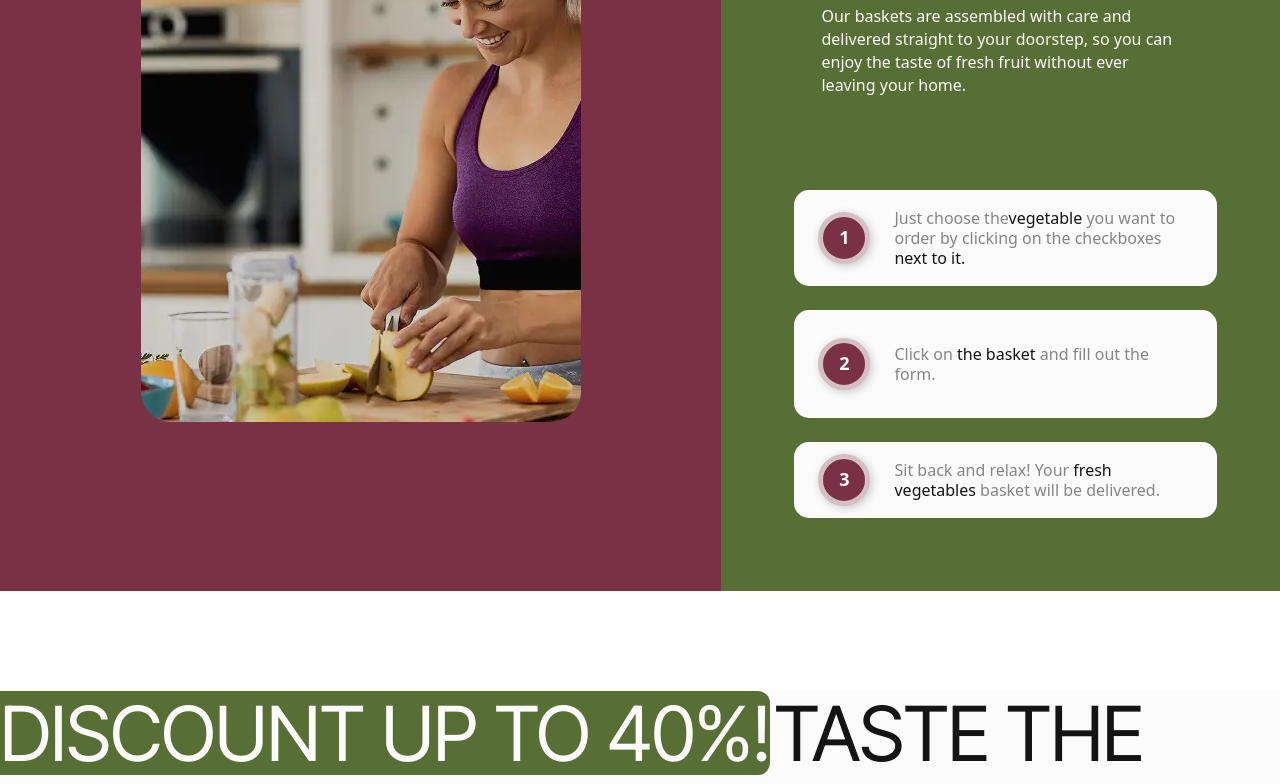
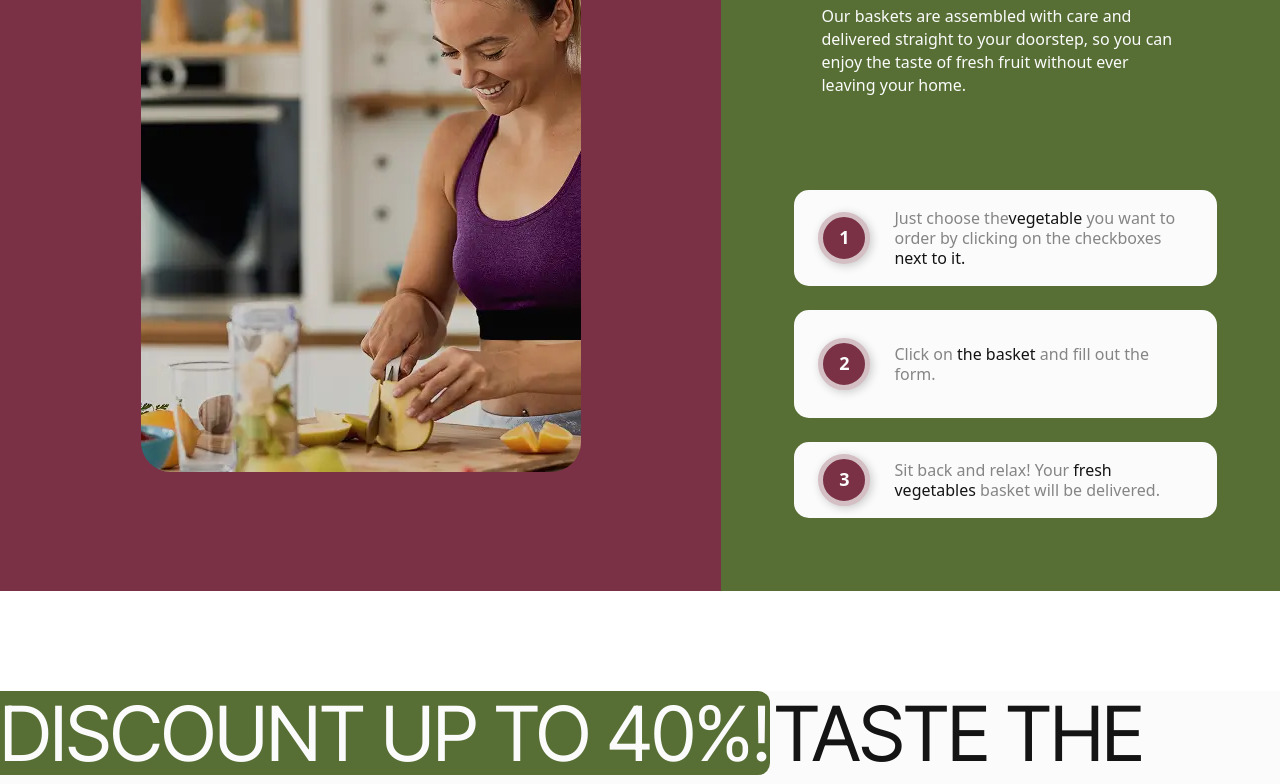
Before and after one commit to GoitStudentsWorks/fs116_html-css_AnnaNabok, a website built with Vite: page src/index.html in a window 1280 px wide. Shown: the part 247-1031 px from the top of the page. Built offline with nearby package versions, Linux system fonts and the light colour scheme.

Commit message:
commit message

```diff
--- a/src/css/works.css
+++ b/src/css/works.css
@@ -11,7 +11,6 @@ img {
 .container-img {
   background-color: #7a3145;
   padding: 40px 20px;
-  margin-top: -40px;
 }
 
 .works-img {
@@ -104,7 +103,6 @@ img {
   }
   .container-img {
     padding: 100px 64px;
-    margin-top: -100px;
     margin-bottom: -40px;
   }
 
```
